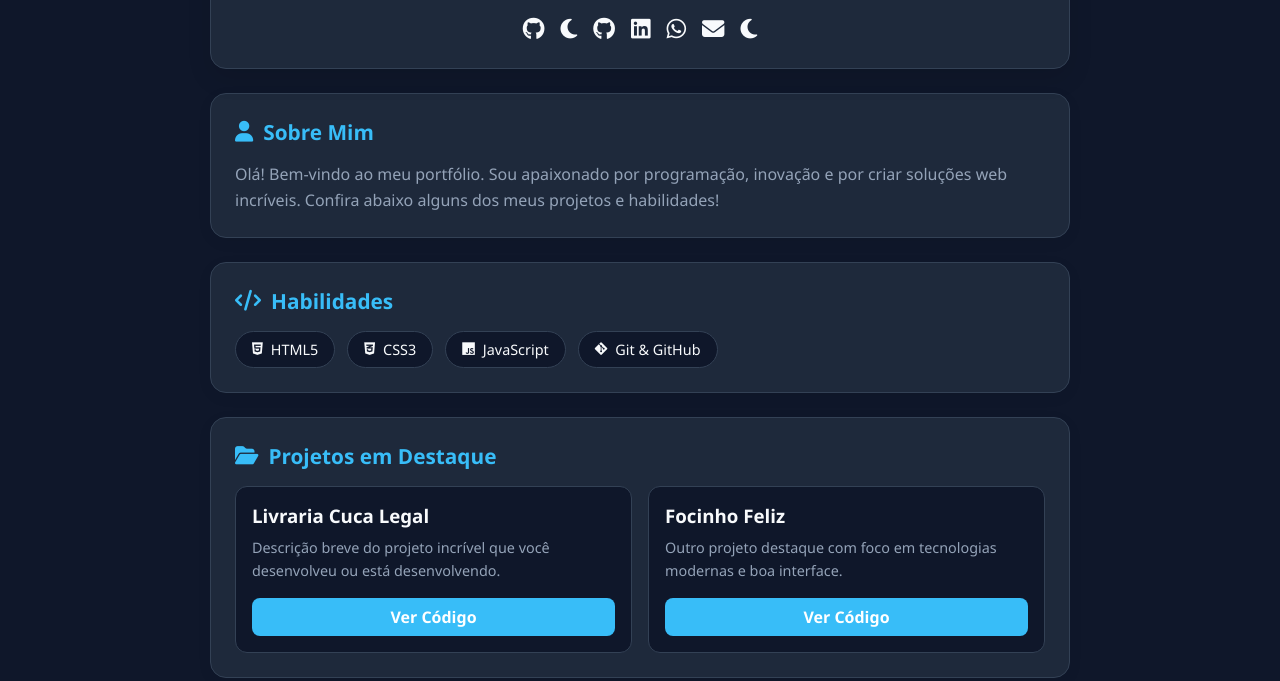
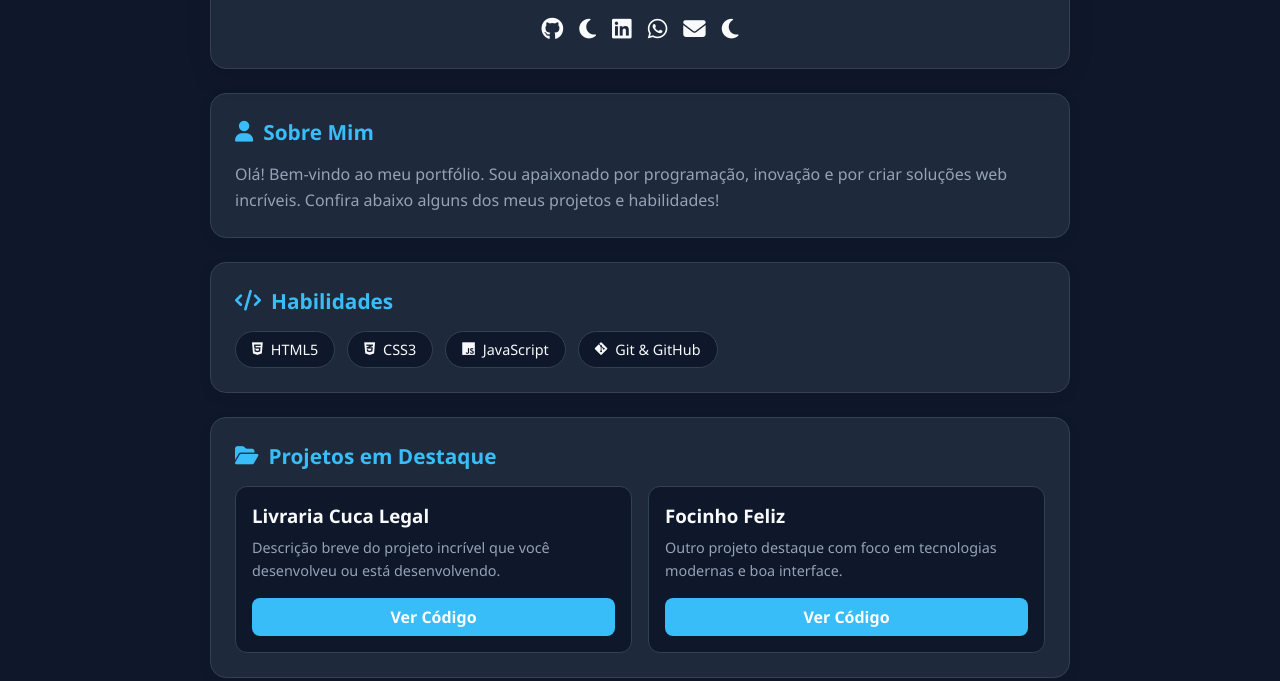
Before and after one commit to couti2026-bit/meuPortifolio, a plain HTML site: page index.html in a window 1280 px wide. Shown: the part 300-981 px from the top of the page. Drawn offline with Linux system fonts and the light colour scheme.

Commit message:
Update index.html

```diff
--- a/index.html
+++ b/index.html
@@ -30,7 +30,6 @@
         <a href="#" id="theme-toggle" aria-label="Alternar Tema"><i class="fas fa-moon"></i></a>
 
         <div class="social-links">
-        <a href="https://github.com/couti2026-bit" target="_blank" aria-label="GitHub"><i class="fab fa-github"></i></a>
         <a href="https://www.linkedin.com/in/SEU-USUARIO" target="_blank" aria-label="LinkedIn"><i class="fab fa-linkedin"></i></a>
         <a href="https://wa.me/5527999999999" target="_blank" aria-label="WhatsApp"><i class="fab fa-whatsapp"></i></a>
         <a href="mailto:seuemail@exemplo.com" aria-label="E-mail"><i class="fas fa-envelope"></i></a>
```
